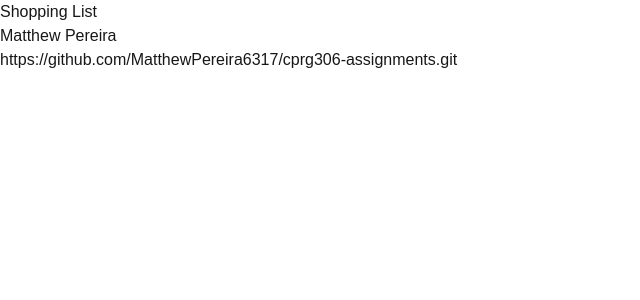
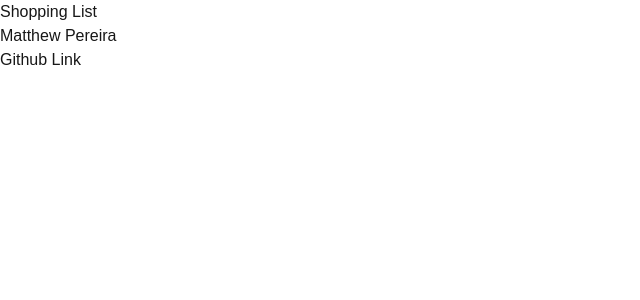
Before and after one commit to MatthewPereira6317/cprg306-assignments, a Next.js app: page /week-2 in a window 1280 px wide. Shown: the top 300 px of the page, without its empty margins (0-640 px from the left). Built offline with nearby package versions, Linux system fonts and the light colour scheme.

Commit message:
Update Week 2 Link
Update the week 2 GitHub link

```diff
--- a/app/week-2/student-info.js
+++ b/app/week-2/student-info.js
@@ -1,8 +1,11 @@
+import Link from "next/link";
 export default function StudentInfo({ name, link }) {
   return (
     <div>
-      <p>{name}</p>
-      <p>{link}</p>
+        <p>{name}</p>
+        <Link href={link}>
+        Github Link
+        </Link>
     </div>
   );
 }
```
